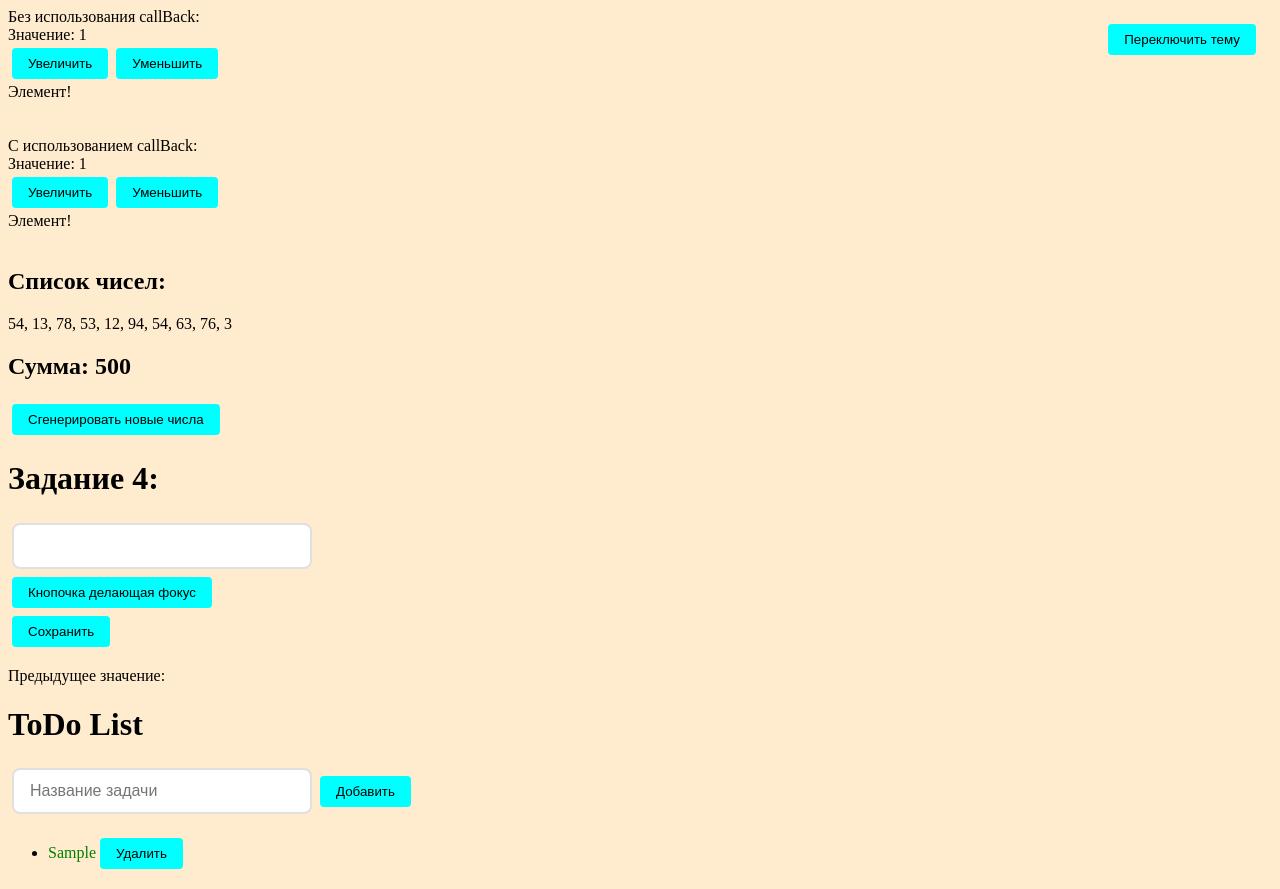
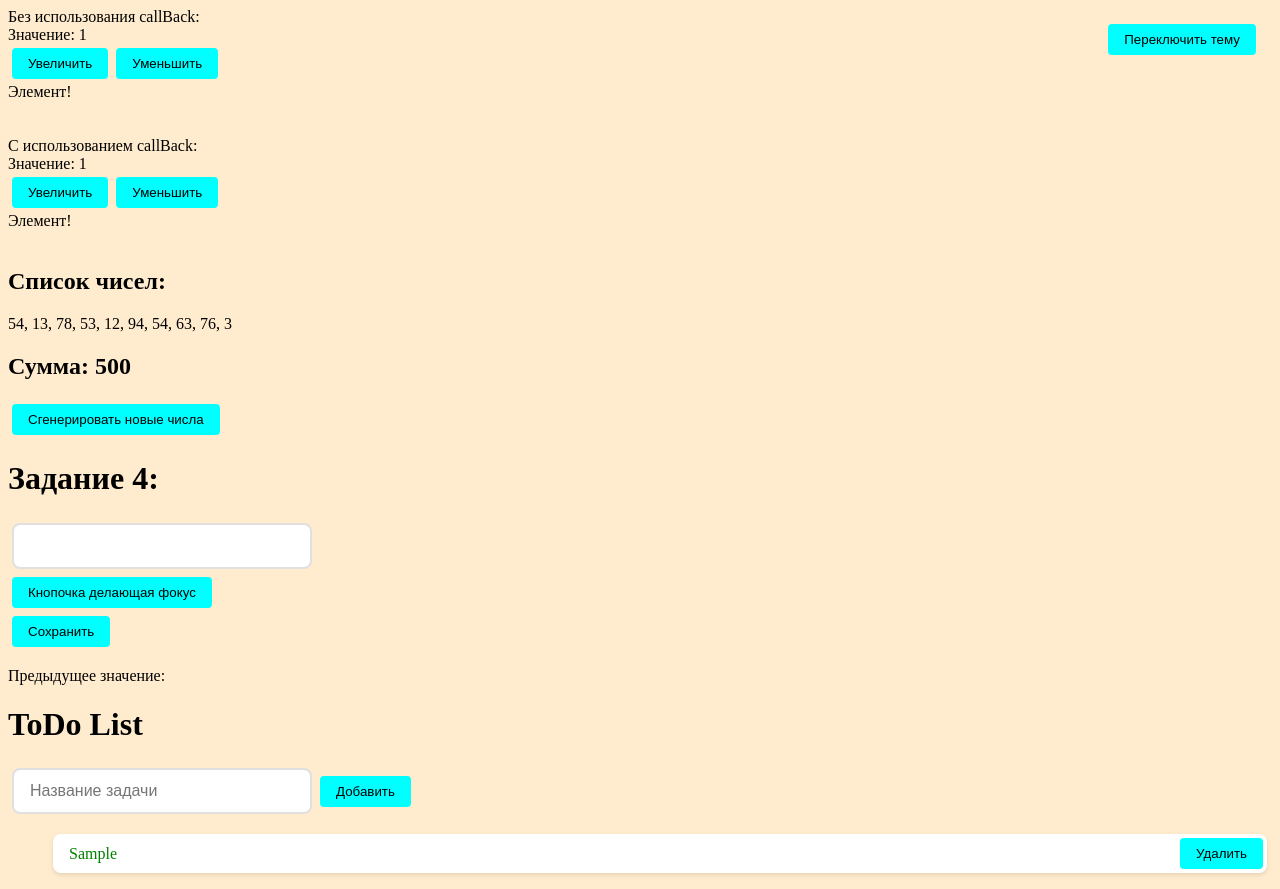
Before and after one commit to fi1ss/dz-3, a React (Vite) app in the folder my-react-app/: page / in a window 1280 px wide. Both pictures are taken after typing "Sample" into the empty fields and a click on the button "Добавить". Built offline with nearby package versions, Linux system fonts and the light colour scheme.

Commit message:
Styled ToDoList

```diff
--- a/my-react-app/src/Themes.css
+++ b/my-react-app/src/Themes.css
@@ -34,7 +34,7 @@ input {
   box-sizing: border-box;
 }
 
-.light input {
+.light input, .light .todoEl{
   background-color: #ffffff;
   border-color: #e0e0e0;
   color: #333333;
@@ -45,7 +45,7 @@ input {
   box-shadow: 0 0 0 3px rgba(79, 70, 229, 0.2);
 }
 
-.dark input {
+.dark input, .dark .todoEl{
   background-color: #2d3748;
   border-color: #4a5568;
   color: #f7fafc;
@@ -69,6 +69,21 @@ input {
   background-color: blueviolet;
 }
 
+.todoEl {
+  display: flex;
+  align-items: center;
+  margin: 5px;
+  padding-left: 16px;
+  justify-content: space-between;
+  border-radius: 8px;
+  box-shadow: 0 2px 4px rgba(0, 0, 0, 0.1);
+  transition: all 0.3s ease;
+}
+.todoEl:hover {
+  transform: translateY(-2px);
+  box-shadow: 0 4px 8px rgba(0, 0, 0, 0.15);
+}
+
 .non-completed {
   color: green;
 }
--- a/my-react-app/src/TodoList.jsx
+++ b/my-react-app/src/TodoList.jsx
@@ -38,11 +38,11 @@ function TodoList() {
                 }}>Добавить</button>
             <ul>
                 {todos.map(todo => (
-                    <li key={todo.id}>
-                        <span className={todo.completed ? 'completed' : 'non-completed'} onClick={() => dispatch({
+                    <li className='todoEl' key={todo.id} onClick={() => dispatch({
                             type: 'TOGGLE_TODO',
                             payload: {id: todo.id}
                         })}>
+                        <span className={todo.completed ? 'completed' : 'non-completed'}>
                             {todo.name}
                         </span>
                         <button onClick={() => dispatch({
```
